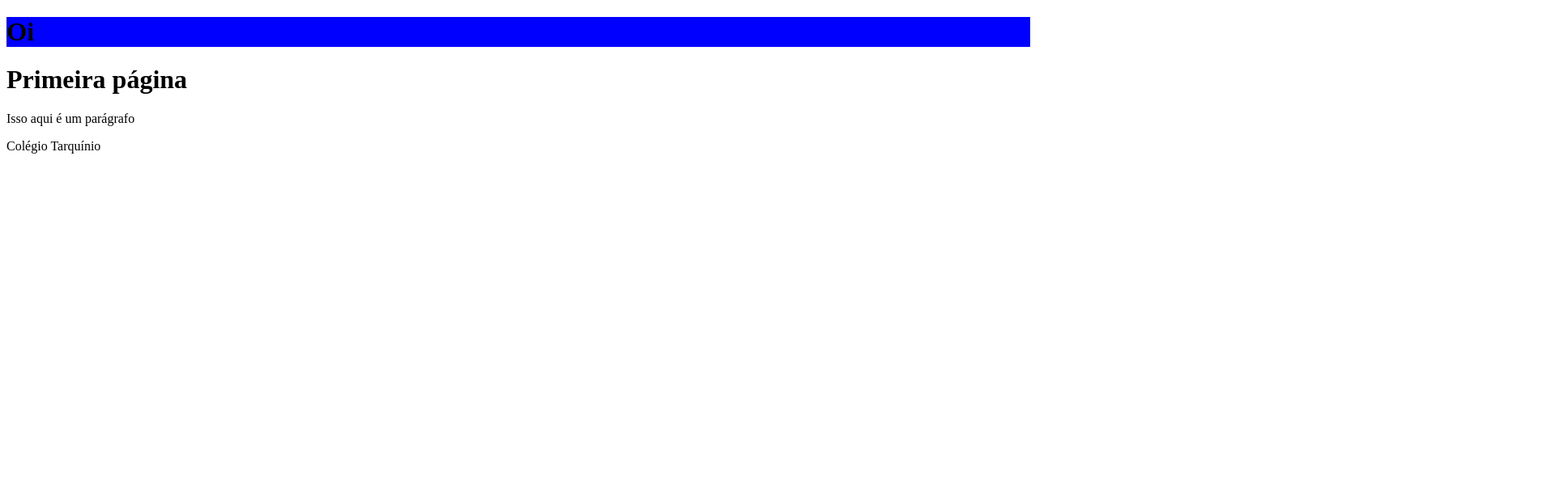
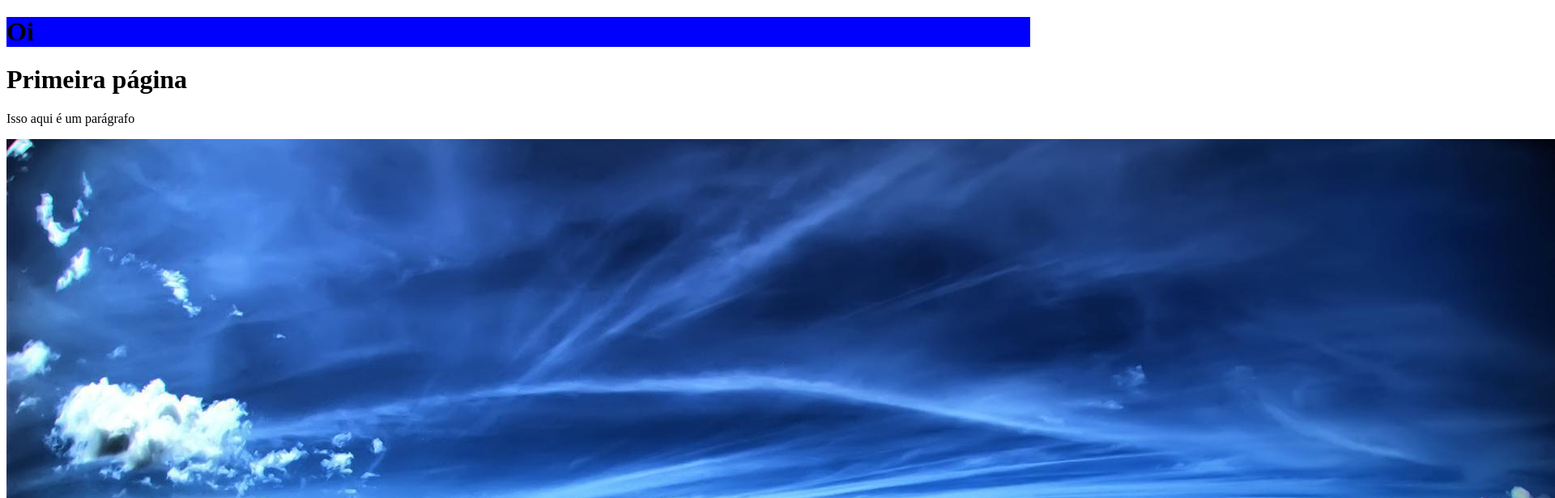
Before and after one commit to maanucalixto1/primeirocss, a plain HTML site: page index.html in a window 1280 px wide. Shown: the top 616 px of the page at 81% size, 1920 px wide, since content can reach past the window. Drawn offline with Linux system fonts and the light colour scheme.

Commit message:
Add files via upload

```diff
--- a/index.html
+++ b/index.html
@@ -16,6 +16,7 @@
 
         <h1>Primeira página</h1>
         <p>Isso aqui é um parágrafo</p>
+        <img src="imagens/praia.jpg" alt="">
     </main>
     <footer>
         <p>Colégio Tarquínio</p>
```
Also changed, not shown: imagens/praia.jpg (added).
